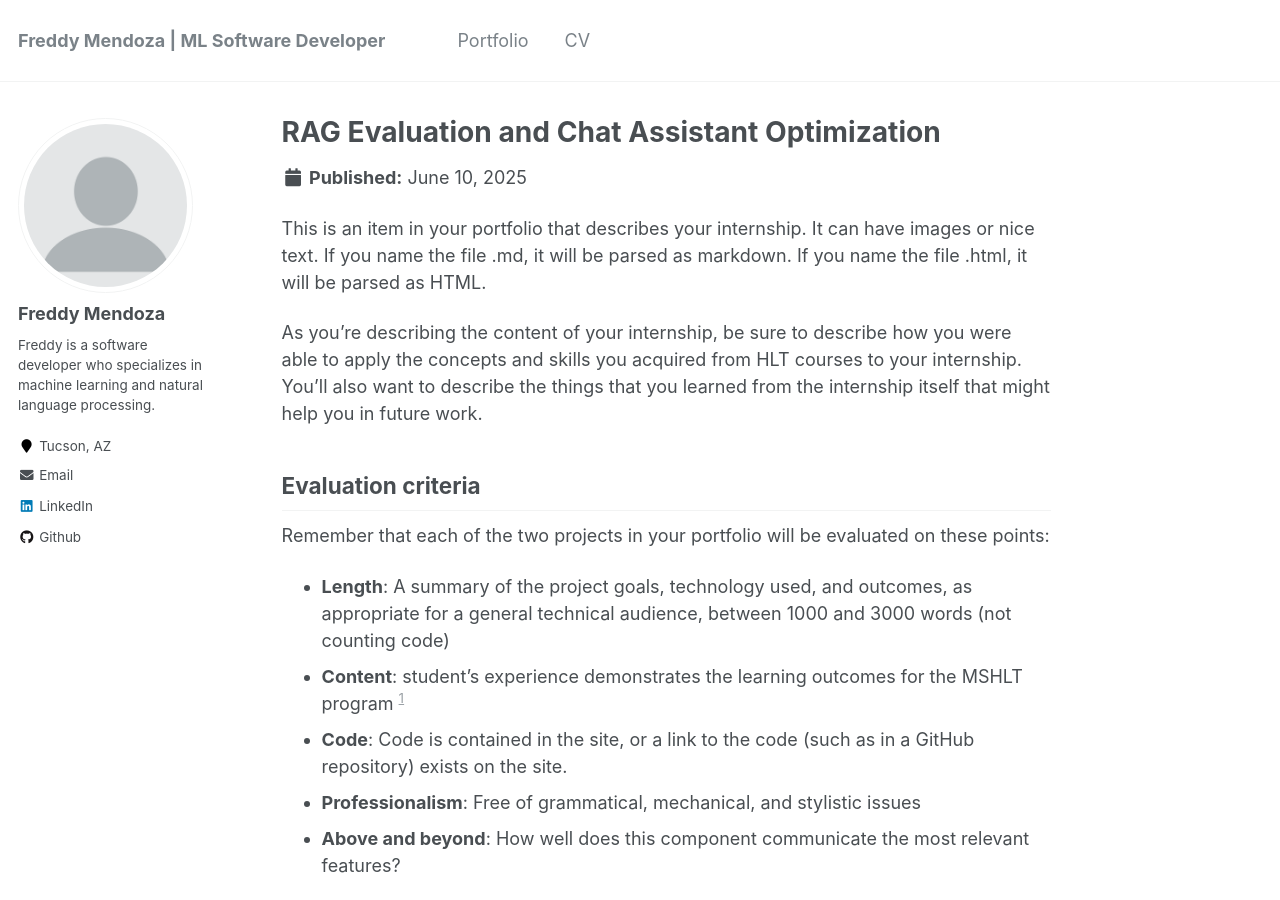
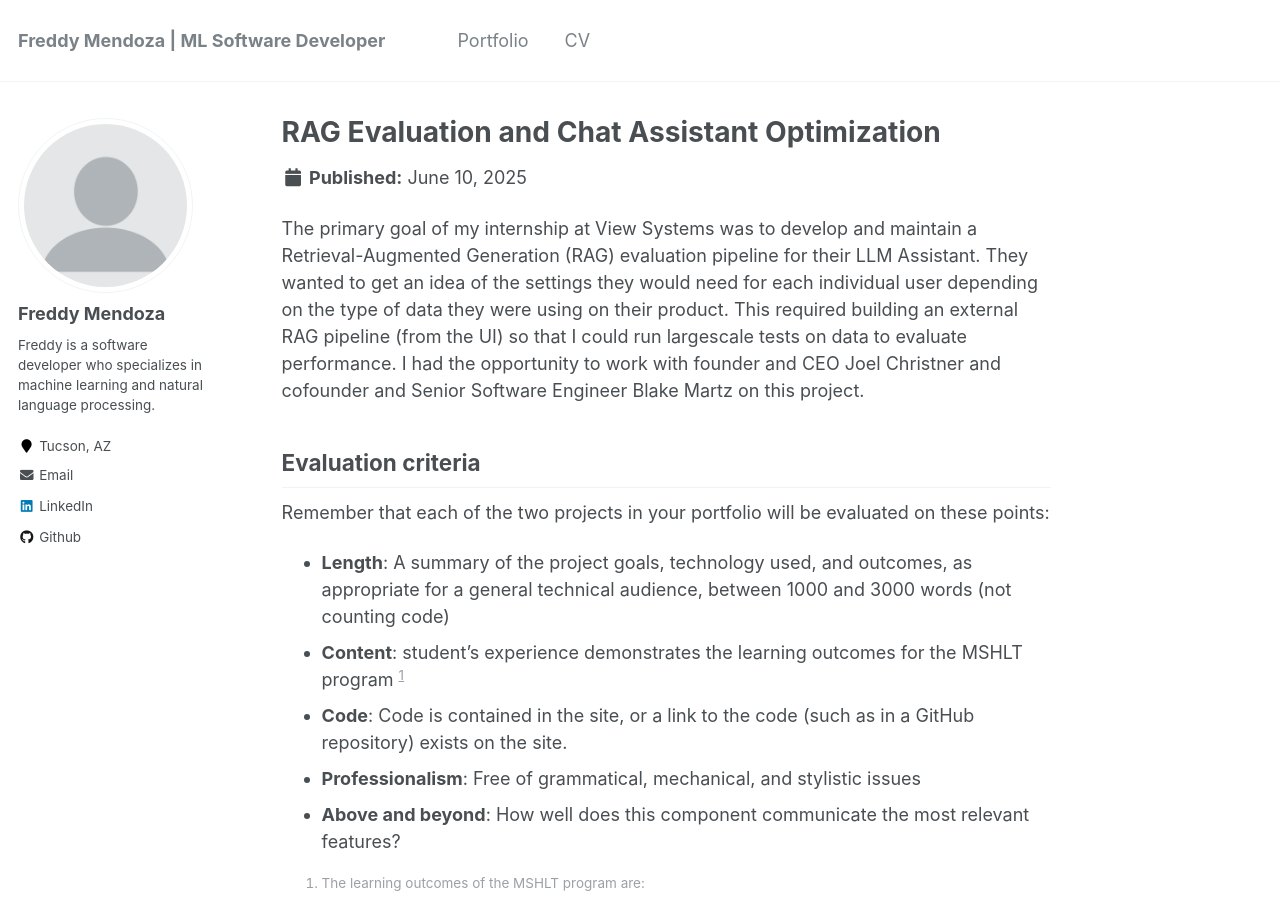
Before and after one commit to fmend/fmend.github.io, a Jekyll site: the page built from _portfolio/portfolio-1.md, in a window 1280 px wide and 900 px high. Built offline with Jekyll 4.4.1, drawn with Linux system fonts in a browser that asks for light colours.

Commit message:
Update portfolio-1.md
Began summarization

```diff
--- a/_portfolio/portfolio-1.md
+++ b/_portfolio/portfolio-1.md
@@ -4,9 +4,7 @@ excerpt: "Working with the View Systems' development team to improve their retri
 collection: portfolio
 ---
 
-This is an item in your portfolio that describes your internship. It can have images or nice text. If you name the file .md, it will be parsed as markdown. If you name the file .html, it will be parsed as HTML.
-
-As you're describing the content of your internship, be sure to describe how you were able to apply the concepts and skills you acquired from HLT courses to your internship. You'll also want to describe the things that you learned from the internship itself that might help you in future work.
+The primary goal of my internship at View Systems was to develop and maintain a Retrieval-Augmented Generation (RAG) evaluation pipeline for their LLM Assistant. They wanted to get an idea of the settings they would need for each individual user depending on the type of data they were using on their product. This required building an external RAG pipeline (from the UI) so that I could run largescale tests on data to evaluate performance. I had the opportunity to work with founder and CEO Joel Christner and cofounder and Senior Software Engineer Blake Martz on this project.
 
 ## Evaluation criteria
 Remember that each of the two projects in your portfolio will be evaluated on these points:
```
